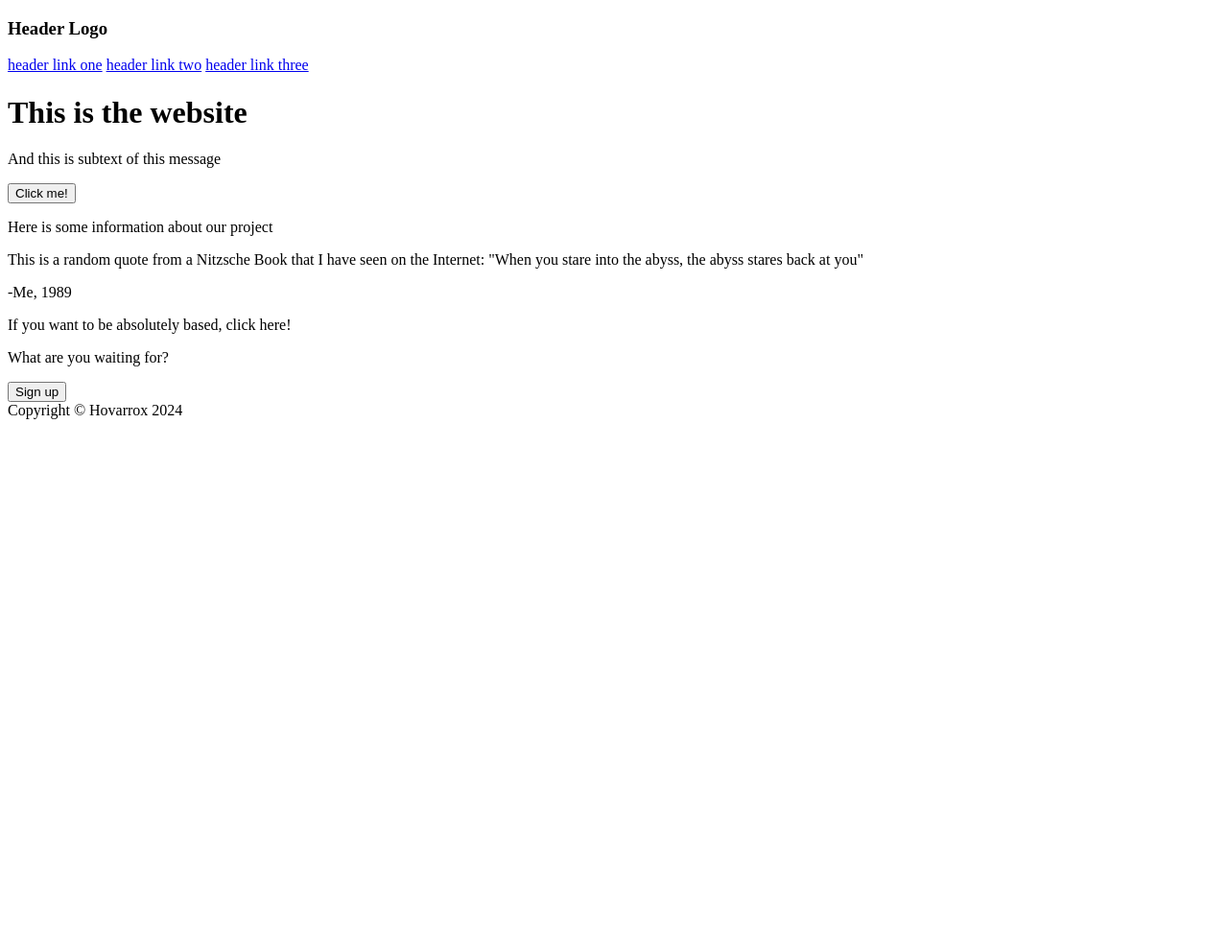
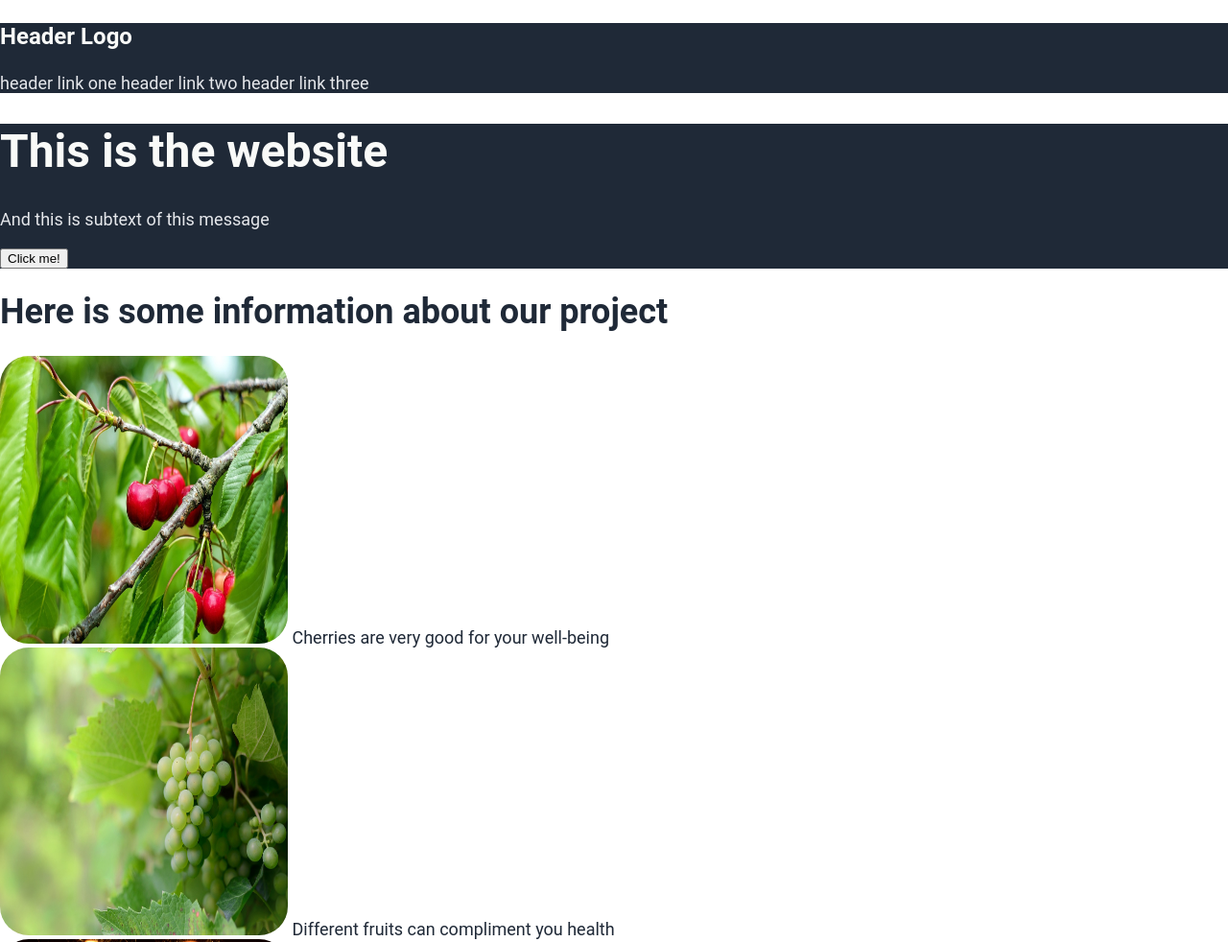
Before and after one commit to Hovarrox/landing-page, a plain HTML site: page index.html in a window 1280 px wide. Shown: the top 982 px of the page at 96% size. Before the commit the page ends 800 px from the top, so only its background shows below. Drawn offline with Linux system fonts and the light colour scheme.

Commit message:
Add illustrations, set font stylisation

```diff
--- a/index.html
+++ b/index.html
@@ -9,35 +9,45 @@
 <body>
     <div id="header">
         <h3 class="logo">Header Logo</h3>
-        <a class="hero-secondary" href="#">header link one</a>
-        <a class="hero-secondary" href="#">header link two</a>
-        <a class="hero-secondary" href="#">header link three</a>
+        <a href="#">header link one</a>
+        <a href="#">header link two</a>
+        <a href="#">header link three</a>
     </div>
     <div id="content">
         <div id="hero">
             <h1 class="hero-primary">This is the website</h1>
-            <p class="hero-secondary">And this is subtext of this message</p>
+            <p>And this is subtext of this message</p>
             <button>Click me!</button>
         </div>
         <div id="information">
-            <p>Here is some information about our project</p>
-            <div class="illustration"></div>
-            <div class="illustration"></div>
-            <div class="illustration"></div>
-            <div class="illustration"></div>
+            <h1 class="info-header">Here is some information about our project</h1>
+            <div>
+                <div>
+                    <img src="images/cherry.jpg" alt="Beautiful cherries" height="300px"; width="300px" style="border-radius: 10%;">
+                    <span>Cherries are very good for your well-being</span>
+                </div>
+                <div>
+                    <img src="images/fruit.jpg" alt="An assortment of fruit" height="300px"; width="300px" style="border-radius: 10%;">
+                    <span>Different fruits can compliment you health</span>
+                </div>
+                <div>
+                    <img src="images/infinity.jpg" alt="Infinity" height="300px"; width="300px" style="border-radius: 10%;">
+                    <span>I ran out of things to say, but infinity is cool, no?</span>
+                </div>
+            </div>
         </div>
         <div id="quote">
             <p>This is a random quote from a Nitzsche Book that I have seen on the Internet: "When you stare into the abyss, the abyss stares back at you"</p>
             <p>-Me, 1989</p>
         </div>
         <div id="signup">
-            <p>If you want to be absolutely based, click here!</p>
+            <h3>If you want to be absolutely based, click here!</h3>
             <p>What are you waiting for?</p>
             <button>Sign up</button>
         </div>
     </div>
     <div id="footer">
-        <span class="hero-secondary">Copyright © Hovarrox 2024</span>
+        <span>Copyright © Hovarrox 2024</span>
     </div>
 </body>
 </html>
--- a/styles.css
+++ b/styles.css
@@ -0,0 +1,51 @@
+html, body {
+    height: 100%;
+}
+
+body {
+    margin: 0px;
+    font-family: 'Roboto', sans-serif;
+    font-size: 18px;
+    color: #1F2937;
+}
+
+body {
+    height: 100%;
+}
+
+a {
+    text-decoration: none;
+    color: #E5E7EB;
+}
+
+.hero-primary {
+    font-size: 48px;
+    font-weight: bolder;
+    color: #F9FAF8;
+}
+
+.logo {
+    font-size: 24px;
+    color: #F9FAF8;
+}
+
+#header,
+#hero,
+#footer {
+    background-color: #1F2937;
+    color: #E5E7EB;
+}
+
+#quote {
+    background-color: #E5E7EB;
+}
+
+#signup {
+    background-color: #3882F6;
+    color: #F9FAF8;
+}
+
+.info-header {
+    font-size: 36px;
+    font-weight: bolder;
+}
```
Also changed, not shown: images/cherry.jpg (added), images/fruit.jpg (added), images/infinity.jpg (added).
